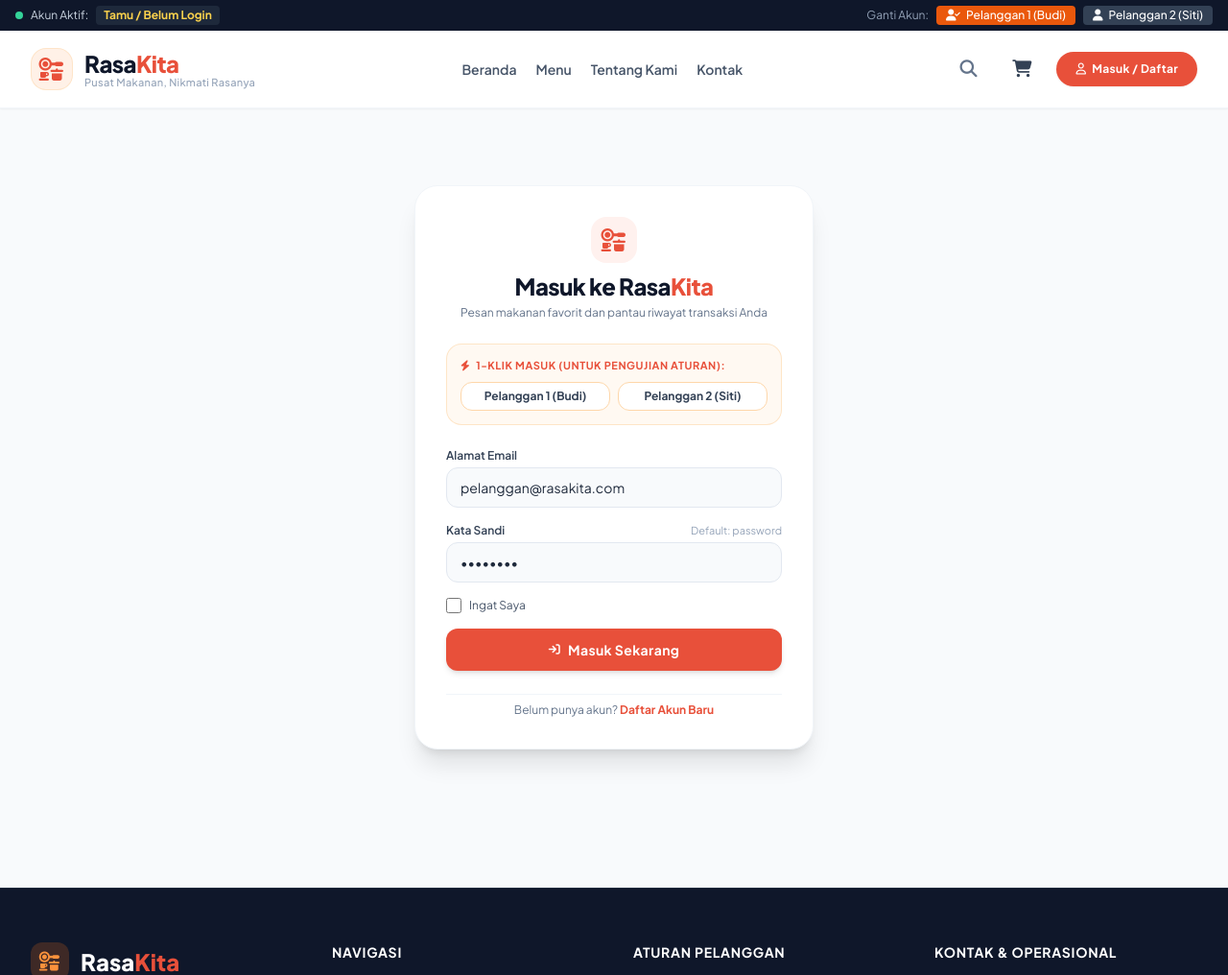
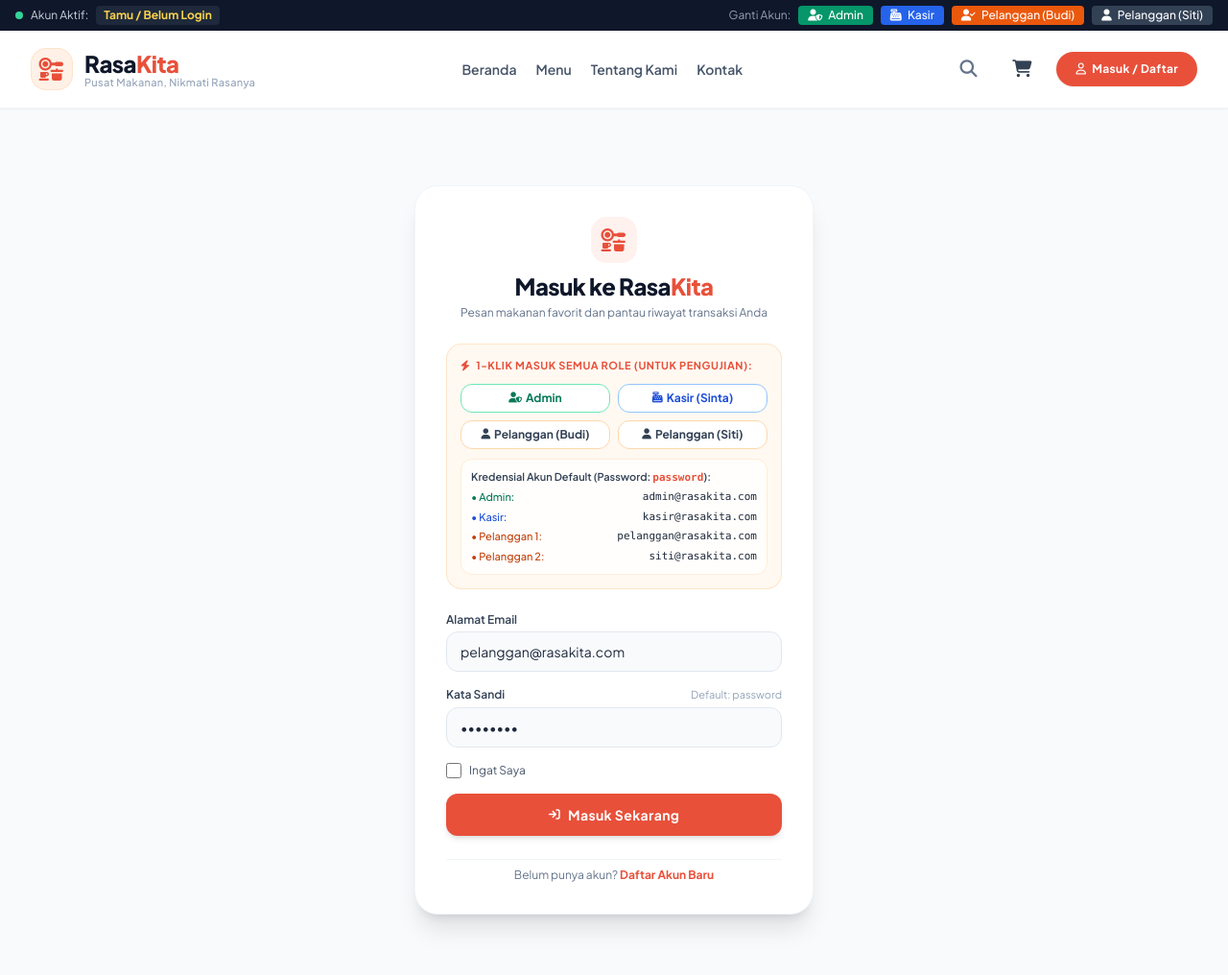
Before and after one commit to chanaini229-eng/rasakita, a Laravel app: page /login in a window 1280 px wide. Shown: the top 1016 px of the page at 96% size. Run offline with Laravel 12, Linux system fonts and the light colour scheme; some libraries are stand-ins or nearby versions.

Commit message:
update project

```diff
--- a/app/Http/Controllers/AuthController.php
+++ b/app/Http/Controllers/AuthController.php
@@ -26,7 +26,15 @@ class AuthController extends Controller
 
         if (Auth::attempt($credentials, $request->boolean('remember'))) {
             $request->session()->regenerate();
-            return redirect()->intended(route('home'))->with('success', 'Selamat datang kembali, ' . Auth::user()->name . '!');
+            $user = Auth::user();
+
+            if ($user->role === 'admin') {
+                return redirect()->intended(route('admin.menus.index'))->with('success', 'Selamat datang kembali, ' . $user->name . ' (Admin)!');
+            } elseif ($user->role === 'kasir') {
+                return redirect()->intended(route('kasir.dashboard'))->with('success', 'Selamat datang kembali, ' . $user->name . ' (Kasir)!');
+            }
+
+            return redirect()->intended(route('home'))->with('success', 'Selamat datang kembali, ' . $user->name . '!');
         }
 
         return back()->withErrors([
@@ -76,11 +84,15 @@ class AuthController extends Controller
     }
 
     /**
-     * Switcher akun untuk memverifikasi isolasi transaksi antar sesama pelanggan
+     * Switcher akun untuk memverifikasi isolasi transaksi dan peran antar role
      */
     public function quickLogin($role)
     {
-        if ($role === 'pelanggan') {
+        if ($role === 'admin') {
+            $user = User::where('role', 'admin')->first();
+        } elseif ($role === 'kasir') {
+            $user = User::where('role', 'kasir')->first();
+        } elseif ($role === 'pelanggan') {
             $user = User::where('email', 'pelanggan@rasakita.com')->first();
         } elseif ($role === 'siti') {
             $user = User::where('email', 'siti@rasakita.com')->first();
@@ -88,7 +100,12 @@ class AuthController extends Controller
 
         if (isset($user) && $user) {
             Auth::login($user);
-            return back()->with('success', 'Berhasil beralih akun: ' . $user->name . ' (Pelanggan)');
+            if ($user->role === 'admin') {
+                return redirect()->route('admin.menus.index')->with('success', 'Berhasil beralih akun: ' . $user->name . ' (Admin)');
+            } elseif ($user->role === 'kasir') {
+                return redirect()->route('kasir.dashboard')->with('success', 'Berhasil beralih akun: ' . $user->name . ' (Kasir)');
+            }
+            return redirect()->route('home')->with('success', 'Berhasil beralih akun: ' . $user->name . ' (Pelanggan)');
         }
 
         return back()->with('error', 'Pengguna tidak ditemukan.');
--- a/resources/views/auth/login.blade.php
+++ b/resources/views/auth/login.blade.php
@@ -17,17 +17,30 @@
         </div>
 
         <!-- Quick 1-Click Login for Easy Testing -->
-        <div class="bg-orange-50/70 border border-orange-200/60 rounded-2xl p-3.5 space-y-2">
+        <div class="bg-orange-50/70 border border-orange-200/60 rounded-2xl p-3.5 space-y-2.5">
             <p class="text-[11px] font-bold text-[#e8503a] uppercase tracking-wider flex items-center gap-1.5">
-                <i class="fa-solid fa-bolt"></i> 1-Klik Masuk (Untuk Pengujian Aturan):
+                <i class="fa-solid fa-bolt"></i> 1-Klik Masuk Semua Role (Untuk Pengujian):
             </p>
             <div class="grid grid-cols-2 gap-2 text-xs">
-                <a href="{{ route('quick.login', 'pelanggan') }}" class="px-2.5 py-1.5 rounded-xl bg-white border border-orange-200 text-slate-700 hover:bg-[#e8503a] hover:text-white font-bold transition text-center shadow-xs">
-                    Pelanggan 1 (Budi)
+                <a href="{{ route('quick.login', 'admin') }}" class="px-2.5 py-1.5 rounded-xl bg-white border border-emerald-300 text-emerald-700 hover:bg-emerald-600 hover:text-white font-bold transition text-center shadow-xs flex items-center justify-center gap-1">
+                    <i class="fa-solid fa-user-shield text-[11px]"></i> Admin
                 </a>
-                <a href="{{ route('quick.login', 'siti') }}" class="px-2.5 py-1.5 rounded-xl bg-white border border-orange-200 text-slate-700 hover:bg-[#e8503a] hover:text-white font-bold transition text-center shadow-xs">
-                    Pelanggan 2 (Siti)
+                <a href="{{ route('quick.login', 'kasir') }}" class="px-2.5 py-1.5 rounded-xl bg-white border border-blue-300 text-blue-700 hover:bg-blue-600 hover:text-white font-bold transition text-center shadow-xs flex items-center justify-center gap-1">
+                    <i class="fa-solid fa-cash-register text-[11px]"></i> Kasir (Sinta)
                 </a>
+                <a href="{{ route('quick.login', 'pelanggan') }}" class="px-2.5 py-1.5 rounded-xl bg-white border border-orange-200 text-slate-700 hover:bg-[#e8503a] hover:text-white font-bold transition text-center shadow-xs flex items-center justify-center gap-1">
+                    <i class="fa-solid fa-user text-[11px]"></i> Pelanggan (Budi)
+                </a>
+                <a href="{{ route('quick.login', 'siti') }}" class="px-2.5 py-1.5 rounded-xl bg-white border border-orange-200 text-slate-700 hover:bg-[#e8503a] hover:text-white font-bold transition text-center shadow-xs flex items-center justify-center gap-1">
+                    <i class="fa-solid fa-user text-[11px]"></i> Pelanggan (Siti)
+                </a>
+            </div>
+            <div class="bg-white/80 rounded-xl p-2.5 border border-orange-100 text-[11px] text-slate-600 space-y-1">
+                <div class="font-semibold text-slate-700 mb-0.5">Kredensial Akun Default (Password: <code class="text-[#e8503a]">password</code>):</div>
+                <div class="flex justify-between items-center"><span class="text-emerald-700 font-medium">• Admin:</span> <code class="text-slate-800">admin@rasakita.com</code></div>
+                <div class="flex justify-between items-center"><span class="text-blue-700 font-medium">• Kasir:</span> <code class="text-slate-800">kasir@rasakita.com</code></div>
+                <div class="flex justify-between items-center"><span class="text-orange-700 font-medium">• Pelanggan 1:</span> <code class="text-slate-800">pelanggan@rasakita.com</code></div>
+                <div class="flex justify-between items-center"><span class="text-orange-700 font-medium">• Pelanggan 2:</span> <code class="text-slate-800">siti@rasakita.com</code></div>
             </div>
         </div>
 
--- a/resources/views/layouts/app.blade.php
+++ b/resources/views/layouts/app.blade.php
@@ -95,7 +95,6 @@
 </head>
 <body class="min-h-screen flex flex-col bg-slate-50 antialiased">
 
-    @if(!auth()->check() || auth()->user()->role !== 'kasir')
         <div class="no-print bg-slate-900 text-slate-300 text-xs py-1.5 px-4">
             <div class="max-w-7xl mx-auto flex flex-wrap items-center justify-between gap-2">
                 <div class="flex items-center gap-2">
@@ -107,6 +106,11 @@
                                 ADMIN ({{ auth()->user()->name }})
                             </span>
                             <span class="text-emerald-300 italic hidden sm:inline">• Kelola Menu, Kasir, Laporan Pelanggan & Kelola Role Pengguna</span>
+                        @elseif(auth()->user()->role === 'kasir')
+                            <span class="font-bold text-white px-2 py-0.5 rounded bg-blue-600">
+                                KASIR ({{ auth()->user()->name }})
+                            </span>
+                            <span class="text-blue-300 italic hidden sm:inline">• Konfirmasi Pesanan & Mode Kasir POS</span>
                         @else
                             <span class="font-bold text-white px-2 py-0.5 rounded bg-orange-600">
                                 PELANGGAN ({{ auth()->user()->name }})
@@ -119,16 +123,21 @@
                 </div>
                 <div class="flex flex-wrap items-center gap-2">
                     <span class="text-slate-400">Ganti Akun:</span>
+                    <a href="{{ route('quick.login', 'admin') }}" class="px-2.5 py-0.5 rounded bg-emerald-600 hover:bg-emerald-500 text-white font-medium transition">
+                        <i class="fa-solid fa-user-shield mr-1"></i> Admin
+                    </a>
+                    <a href="{{ route('quick.login', 'kasir') }}" class="px-2.5 py-0.5 rounded bg-blue-600 hover:bg-blue-500 text-white font-medium transition">
+                        <i class="fa-solid fa-cash-register mr-1"></i> Kasir
+                    </a>
                     <a href="{{ route('quick.login', 'pelanggan') }}" class="px-2.5 py-0.5 rounded bg-orange-600 hover:bg-orange-500 text-white font-medium transition">
-                        <i class="fa-solid fa-user-check mr-1"></i> Pelanggan 1 (Budi)
+                        <i class="fa-solid fa-user-check mr-1"></i> Pelanggan (Budi)
                     </a>
                     <a href="{{ route('quick.login', 'siti') }}" class="px-2.5 py-0.5 rounded bg-slate-700 hover:bg-slate-600 text-white font-medium transition">
-                        <i class="fa-solid fa-user mr-1"></i> Pelanggan 2 (Siti)
+                        <i class="fa-solid fa-user mr-1"></i> Pelanggan (Siti)
                     </a>
                 </div>
             </div>
         </div>
-    @endif
 
     <!-- Main Navigation Bar -->
     <header class="no-print sticky top-0 z-40 bg-white/95 backdrop-blur-md border-b border-slate-100 shadow-sm transition-all">
```
Also changed, not shown: database/seeders/DatabaseSeeder.php (+13 -1 lines).
